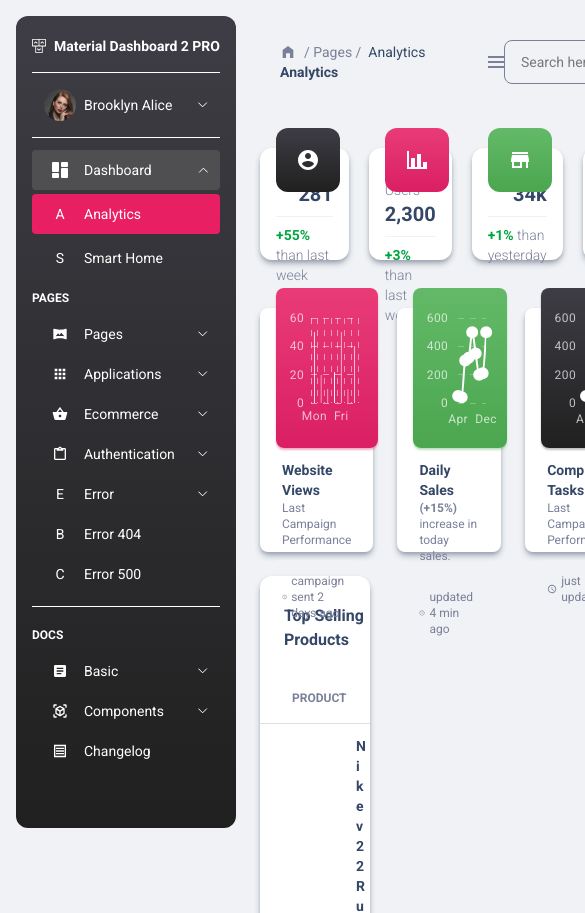
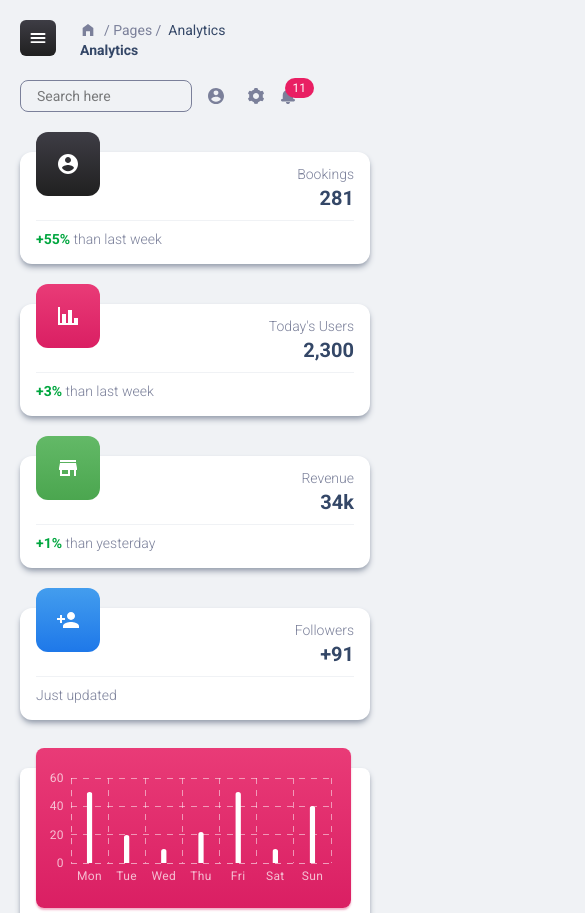
Before and after one commit to manhotrajatin62-oss/login-page, a React (Vite) app: page /dashboard in a window 390 px wide. Shown: the top 913 px of the page, 585 px wide, since content can reach past the window. Built offline with nearby package versions, Linux system fonts and the light colour scheme; sample sign-in values are in the browser's storage.

Commit message:
completed dashboard ui with responsiveness

```diff
--- a/src/components/Icons.tsx
+++ b/src/components/Icons.tsx
@@ -204,11 +204,11 @@ export const Menu: any = () => (
   </svg>
 );
 
-export const User: any = ({ card }: any) => (
+export const User: any = ({ card, size }: any) => (
   <svg
     className={card ? "cursor-default" : "cursor-pointer"}
-    width="20"
-    height="20"
+    width={size ? size : "20"}
+    height={size ? size : "20"}
     viewBox="0 0 20 20"
     fill="none"
     xmlns="http://www.w3.org/2000/svg"
@@ -264,7 +264,7 @@ export const Contact: any = () => (
 
 export const Setting: any = () => (
   <svg
-  className="cursor-pointer"
+    className="cursor-pointer"
     width="16"
     height="16"
     viewBox="0 0 16 16"
--- a/src/components/navbar/Navbar.tsx
+++ b/src/components/navbar/Navbar.tsx
@@ -1,17 +1,32 @@
 import { useNavigate } from "react-router-dom";
-import { Bell, Home, Menu, Setting, User } from "../Icons";
+import { Bell, Home, Setting, User } from "../Icons";
+import { useEffect, useRef, useState } from "react";
 
 const Navbar = () => {
+  const navigate = useNavigate();
 
-  const navigate = useNavigate()
-
-  function clearStorage(){
+  function clearStorage() {
     localStorage.clear();
-    navigate("/login")
+    navigate("/login");
   }
 
+  const [showDropdown, setShowDropdown] = useState(false);
+
+  const menuRef = useRef(null);
+
+  useEffect(() => {
+    function handleClickOutside(e: any) {
+      if (menuRef.current && !menuRef.current.contains(e.target)) {
+        setShowDropdown(false);
+      }
+    }
+
+    document.addEventListener("mousedown", handleClickOutside);
+    return () => document.removeEventListener("mousedown", handleClickOutside);
+  }, []);
+
   return (
-    <nav className="flex items-center justify-between text-sm">
+    <nav className="flex flex-wrap items-center justify-between gap-5 text-sm">
       {/* breadcrumbs */}
       <div className="flex items-center gap-2">
         <div className="flex w-50 flex-col">
@@ -23,12 +38,10 @@ const Navbar = () => {
           </div>
           <h3 className="text-dark-blue font-bold">Analytics</h3>
         </div>
-
-        <Menu />
       </div>
 
       {/* search, user and notifications */}
-      <div className="flex h-11 items-center gap-4">
+      <div className="-ml-15 flex h-8 items-center gap-4 lg:ml-0 lg:h-11">
         <input
           placeholder="Search here"
           className="border-grey h-full w-43 rounded-lg border px-4 outline-0"
@@ -37,11 +50,19 @@ const Navbar = () => {
           id="search"
           autoComplete="on"
         />
-        <div className="relative group">
-          <User />
+        <div ref={menuRef} className="relative">
+          <div onClick={() => setShowDropdown(!showDropdown)}>
+            <User size={16} />
+          </div>
 
-       <div className="w-30 absolute h-10 transition-all duration-200 -left-10 opacity-0 group-hover:opacity-100 z-90 bg-white shadow-md shadow-gray-400">
-            <p onClick={clearStorage} className="p-2 cursor-pointer text-red-700 text-center">Logout</p>
+          <div
+            className={`${showDropdown ? "pointer-events-auto opacity-100" : "pointer-events-none opacity-0"} absolute -left-10 z-90 h-10 w-30 bg-white shadow-md shadow-gray-400 transition-all duration-200`}
+          >
+            <p className="p-2 text-center text-red-700">
+              <span onClick={clearStorage} className="cursor-pointer">
+                Logout
+              </span>
+            </p>
           </div>
         </div>
         <div className="mr-5 ml-2 flex items-center gap-4">
--- a/src/components/sidebar/Sidebar.tsx
+++ b/src/components/sidebar/Sidebar.tsx
@@ -1,3 +1,4 @@
+import { useState } from "react";
 import {
   Application,
   Authentication,
@@ -5,10 +6,12 @@ import {
   Changelog,
   Components,
   Ecommerce,
+  Menu,
   Pages,
 } from "../Icons";
 import SidebarPages from "./SidebarPages";
 import SidebarTop from "./SidebarTop";
+import { IoCloseCircleOutline, IoMenu } from "react-icons/io5";
 
 const Sidebar = () => {
   const pagesData = [
@@ -67,16 +70,47 @@ const Sidebar = () => {
     },
   ];
 
+  const [sidebar, setSidebar] = useState(false);
+
   return (
-    <aside className="fixed top-4 bottom-4 left-4 flex w-55 flex-col overflow-auto custom-scroll rounded-xl bg-linear-to-b from-[#3E3D45] to-[#202020] p-4 text-sm text-white">
-      <SidebarTop />
+    <>
+      <aside className="block lg:hidden">
+        <section
+          onClick={() => setSidebar(true)}
+          className="bg-linear-to-b from-[#3E3D45] to-[#202020] absolute top-5 left-5 z-97 rounded-md p-2"
+        >
+          <IoMenu color="white" size={20} />
+        </section>
 
-      <SidebarPages heading={"PAGES"} data={pagesData} />
+        {sidebar && <div
+          onClick={() => setSidebar(false)}
+          className="fixed top-0 z-98 right-0 bottom-0 left-0 bg-black/40"
+        />}
 
-      <hr className="my-3" />
+        <aside
+          className={`${sidebar ? "left-0" : "-left-100"} custom-scroll fixed top-0 bottom-0 z-99 flex w-55 flex-col overflow-auto bg-linear-to-b from-[#3E3D45] to-[#202020] p-4 pt-10 text-sm text-white transition-all duration-300 xl:hidden`}
+        >
+          <IoCloseCircleOutline onClick={()=>setSidebar(false)} className="absolute top-2 right-2" size={20} color="white"/>
+          <SidebarTop />
 
-      <SidebarPages heading={"DOCS"} data={docsData} />
-    </aside>
+          <SidebarPages heading={"PAGES"} data={pagesData} />
+
+          <hr className="my-3" />
+
+          <SidebarPages heading={"DOCS"} data={docsData} />
+        </aside>
+      </aside>
+
+      <aside className="custom-scroll fixed top-4 bottom-4 left-4 hidden w-55 flex-col overflow-auto rounded-xl bg-linear-to-b from-[#3E3D45] to-[#202020] p-4 text-sm text-white lg:flex">
+        <SidebarTop />
+
+        <SidebarPages heading={"PAGES"} data={pagesData} />
+
+        <hr className="my-3" />
+
+        <SidebarPages heading={"DOCS"} data={docsData} />
+      </aside>
+    </>
   );
 };
 
--- a/src/pages/dashboard/Dashboard.tsx
+++ b/src/pages/dashboard/Dashboard.tsx
@@ -23,11 +23,11 @@ const Dashboard = () => {
 
   const columns = [
     {
-      name: <div style={{ paddingLeft: "1rem" }}>PRODUCT</div>,
+      name: <div className="pl-2">PRODUCT</div>,
       grow: 4,
       cell: (row: any) => (
-        <div className="flex items-center gap-4 py-3 pl-4 text-sm">
-          <img src={row.image} alt="product" />
+        <div className="flex whitespace-nowrap items-center gap-4 py-3 pl-2 text-xs lg:text-sm">
+          <img className="w-8 h-8 lg:w-full lg:h-full" src={row.image} alt="product" />
           <div className="text-left">
             <p className="text-dark-blue font-bold">{row.title}</p>
             <p className="text-grey">
@@ -39,13 +39,13 @@ const Dashboard = () => {
     },
     {
       name: "VALUE",
+      center: true,
       cell: (row: any) => <span className="text-grey">{row.value}</span>,
-      center: true,
     },
     {
       name: "ADS SPENT",
+      center: true,
       cell: (row: any) => <span className="text-grey">{row.ads}</span>,
-      center: true,
     },
     {
       name: "REFUNDS",
@@ -114,22 +114,22 @@ const Dashboard = () => {
 
   return (
     <>
-      <header className="mt-10 mr-8 mb-6 ml-70">
+      <header className="ml-20 mt-5 lg:mt-10 mr-8 mb-6 lg:ml-70">
         <Navbar />
       </header>
 
-      <main className="mr-5 ml-65">
+      <main className="mr-5 ml-5 lg:ml-65">
         <Sidebar />
 
         {/* 1st row */}
-        <section className="flex h-38 items-end gap-5 text-sm">
+        <section className="flex mt-10 lg:mt-0 lg:h-38 flex-wrap lg:flex-nowrap items-end gap-10 lg:gap-5 text-sm">
           {cardsData?.map((item) => {
             return <Card key={item?.heading} item={item} />;
           })}
         </section>
 
         {/* 2nd row */}
-        <section className="mt-12 flex items-center gap-6">
+        <section className="mt-12 flex flex-wrap lg:flex-nowrap items-center gap-10 lg:gap-6">
           {chartsData?.map((item: any) => {
             return <ChartCard key={item?.heading} item={item} />;
           })}
@@ -149,8 +149,8 @@ const Dashboard = () => {
         </section>
       </main>
 
-      <footer className="my-11 mr-14 ml-65 text-sm">
-        <div className="text-grey ml-4 flex items-center justify-between">
+      <footer className="my-11 mr-14 lg:ml-65 ml-5 text-xs lg:text-sm">
+        <div className="text-grey ml-4 flex flex-wrap lg:flex-nowrap gap-8 items-center justify-between">
           <p>
             © 2022, made with ❤️ by{" "}
             <span className="font-bold">Creative Tim</span> for a better web.
```
